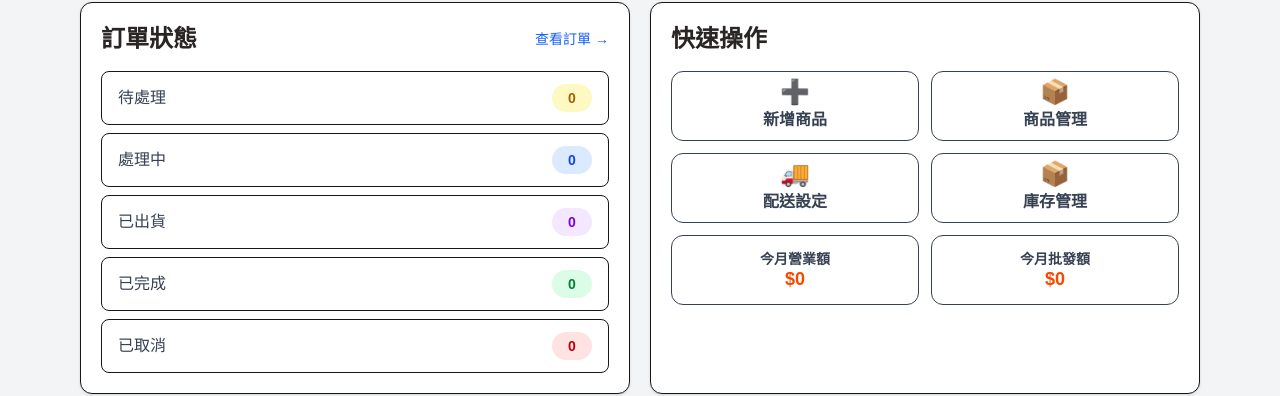
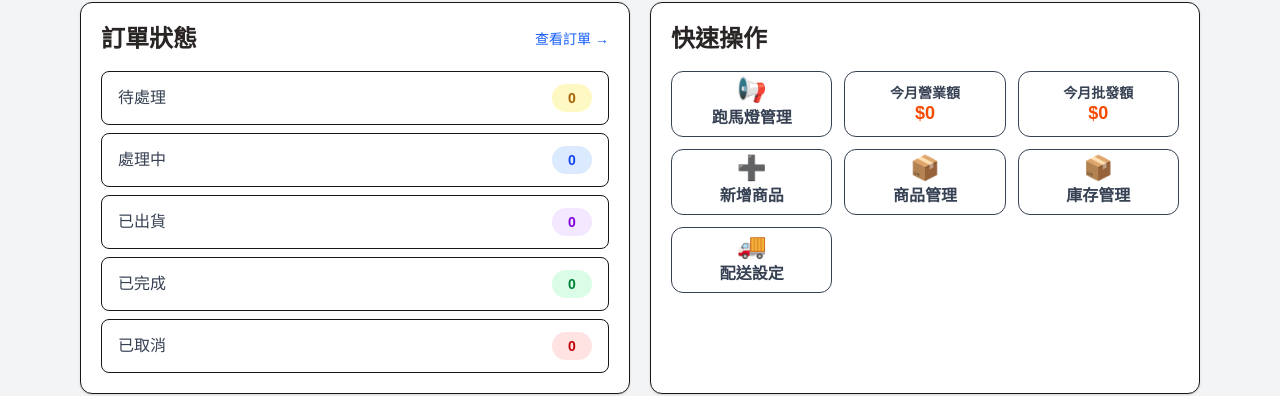
Before and after one commit to irene1728/hsumama, a Next.js app: page /admin in a window 1280 px wide. Shown: the part 344-740 px from the top of the page. Built offline with nearby package versions, Linux system fonts and the light colour scheme; no server answers; the database is empty.

Commit message:
快速操作加入跑馬燈按紐

```diff
--- a/app/(admin)/admin/page.tsx
+++ b/app/(admin)/admin/page.tsx
@@ -407,63 +407,26 @@ export default async function AdminDashboardPage() {
             快速操作
           </h2>
 
-          <div className="grid grid-cols-2 gap-3">
-            {/* 新增商品 */}
+          <div className="grid grid-cols-2 md:grid-cols-3 gap-3">
 
-            <Link
-              href="/admin/products/new"
-              className="rounded-xl border px-4 py-2 text-center font-bold text-gray-700 hover:bg-orange-50 hover:border-orange-300 transition h-[70px] flex flex-col items-center justify-center"
-            >
-              <div className="text-2xl leading-none mb-1">
-                ➕
-              </div>
+   {/* 跑馬燈管理 */}
 
-              <span>新增商品</span>
-            </Link>
+<Link
+  href="/admin/marquee"
+  className="rounded-xl border px-4 py-2 text-center font-bold text-gray-700 hover:bg-orange-50 hover:border-orange-300 transition h-[66px] flex flex-col items-center justify-center"
+>
+  <div className="text-2xl leading-none mb-1">
+    📢
+  </div>
 
-            {/* 商品管理 */}
+  <span>跑馬燈管理</span>
+</Link>
 
-            <Link
-              href="/admin/products"
-              className="rounded-xl border px-4 py-2 text-center font-bold text-gray-700 hover:bg-orange-50 hover:border-orange-300 transition h-[70px] flex flex-col items-center justify-center"
-            >
-              <div className="text-2xl leading-none mb-1">
-                📦
-              </div>
-
-              <span>商品管理</span>
-            </Link>
-
-            {/* 配送設定 */}
-
-            <Link
-              href="/admin/shipping"
-              className="rounded-xl border px-4 py-2 text-center font-bold text-gray-700 hover:bg-orange-50 hover:border-orange-300 transition h-[70px] flex flex-col items-center justify-center"
-            >
-              <div className="text-2xl leading-none mb-1">
-                🚚
-              </div>
-
-              <span>配送設定</span>
-            </Link>
-
-            {/* 庫存管理 */}
-
-            <Link
-              href="/admin/inventory"
-              className="rounded-xl border px-4 py-2 text-center font-bold text-gray-700 hover:bg-orange-50 hover:border-orange-300 transition h-[70px] flex flex-col items-center justify-center"
-            >
-              <div className="text-2xl leading-none mb-1">
-                📦
-              </div>
-
-              <span>庫存管理</span>
-            </Link>
 
             {/* 今月營業額 */}
 
             <div
-              className="rounded-xl border px-4 py-2 text-center font-bold text-gray-700 h-[70px] flex flex-col items-center justify-center"
+              className="rounded-xl border px-4 py-2 text-center font-bold text-gray-700 h-[66px] flex flex-col items-center justify-center"
             >
               <div className="text-sm leading-none mb-1">
                 今月營業額
@@ -477,7 +440,7 @@ export default async function AdminDashboardPage() {
             {/* 今月批發額 */}
 
             <div
-              className="rounded-xl border px-4 py-2 text-center font-bold text-gray-700 h-[70px] flex flex-col items-center justify-center"
+              className="rounded-xl border px-4 py-2 text-center font-bold text-gray-700 h-[66px] flex flex-col items-center justify-center"
             >
               <div className="text-sm leading-none mb-1">
                 今月批發額
@@ -487,6 +450,59 @@ export default async function AdminDashboardPage() {
                 ${monthWholesaleRevenue.toLocaleString("zh-TW")}
               </div>
             </div>
+
+           {/* 新增商品 */}
+
+            <Link
+              href="/admin/products/new"
+              className="rounded-xl border px-4 py-2 text-center font-bold text-gray-700 hover:bg-orange-50 hover:border-orange-300 transition h-[66px] flex flex-col items-center justify-center"
+            >
+              <div className="text-2xl leading-none mb-1">
+                ➕
+              </div>
+
+              <span>新增商品</span>
+            </Link>
+
+            {/* 商品管理 */}
+
+            <Link
+              href="/admin/products"
+              className="rounded-xl border px-4 py-2 text-center font-bold text-gray-700 hover:bg-orange-50 hover:border-orange-300 transition h-[66px] flex flex-col items-center justify-center"
+            >
+              <div className="text-2xl leading-none mb-1">
+                📦
+              </div>
+
+              <span>商品管理</span>
+            </Link>
+
+
+            {/* 庫存管理 */}
+
+            <Link
+              href="/admin/inventory"
+              className="rounded-xl border px-4 py-2 text-center font-bold text-gray-700 hover:bg-orange-50 hover:border-orange-300 transition h-[66px] flex flex-col items-center justify-center"
+            >
+              <div className="text-2xl leading-none mb-1">
+                📦
+              </div>
+
+              <span>庫存管理</span>
+            </Link>
+
+            {/* 配送設定 */}
+            <Link
+              href="/admin/shipping"
+              className="rounded-xl border px-4 py-2 text-center font-bold text-gray-700 hover:bg-orange-50 hover:border-orange-300 transition h-[66px] flex flex-col items-center justify-center"
+            >
+              <div className="text-2xl leading-none mb-1">
+                🚚
+              </div>
+
+              <span>配送設定</span>
+            </Link>
+
           </div>
         </div>
       </section>
```
